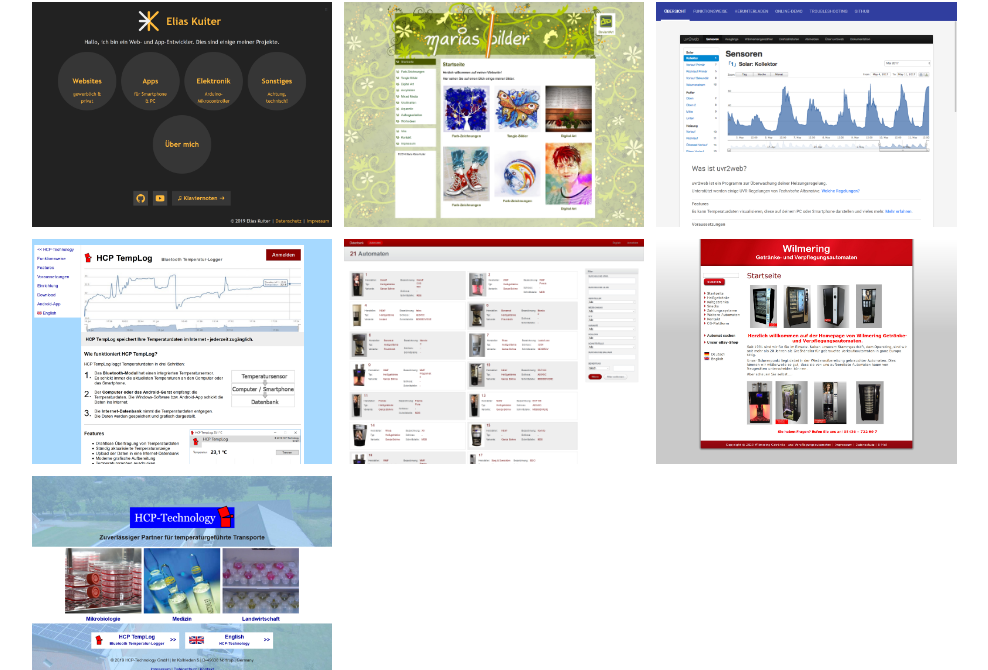
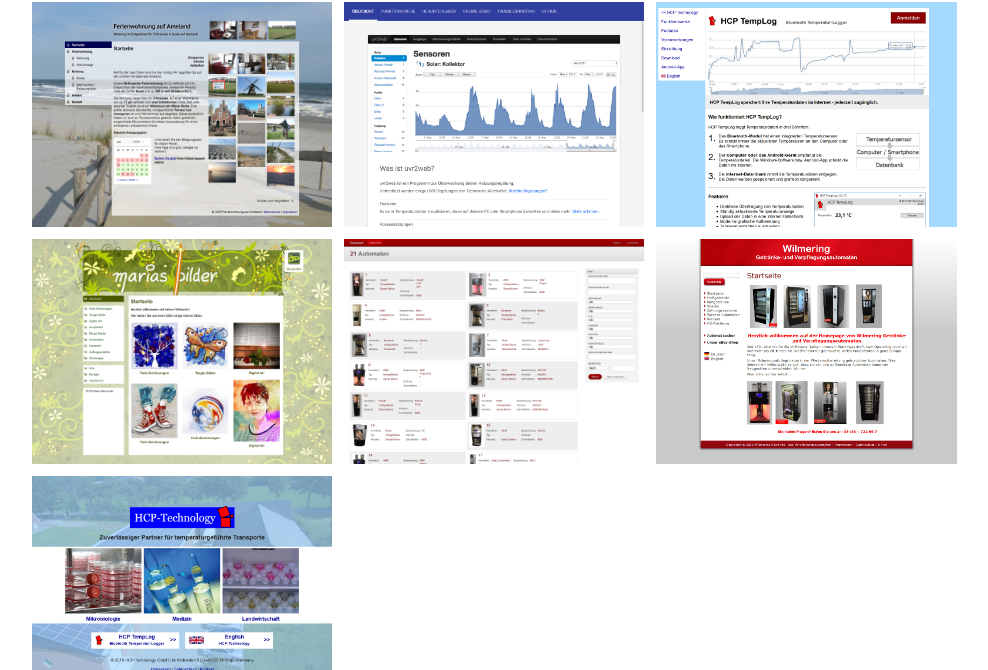
Before and after one commit to ekuiter/www.elias-kuiter.de, a Gatsby site: page / in a window 1280 px wide. Shown: the part 2149-2819 px from the top of the page, without its empty margins (144-1132 px from the left). Built offline with nearby package versions, Linux system fonts and the light colour scheme; Gatsby itself is replaced by a stand-in of ours.

Commit message:
Fixed issue, for real this time :-)

```diff
--- a/src/pages/index.js
+++ b/src/pages/index.js
@@ -138,7 +138,8 @@
 
       <ul className={styles.portfolio}>
         {portfolio
-          .sort(({year: yearA}, {year: yearB}) => yearB - yearA)
+          .sort(({year: yearA, title: titleA}, {year: yearB, title: titleB}) =>
+            (yearB + titleB).localeCompare(yearA + titleA))
           .map(project => <Project key={project.title + project.href} {...project} />)}
       </ul>
     </section>
```
